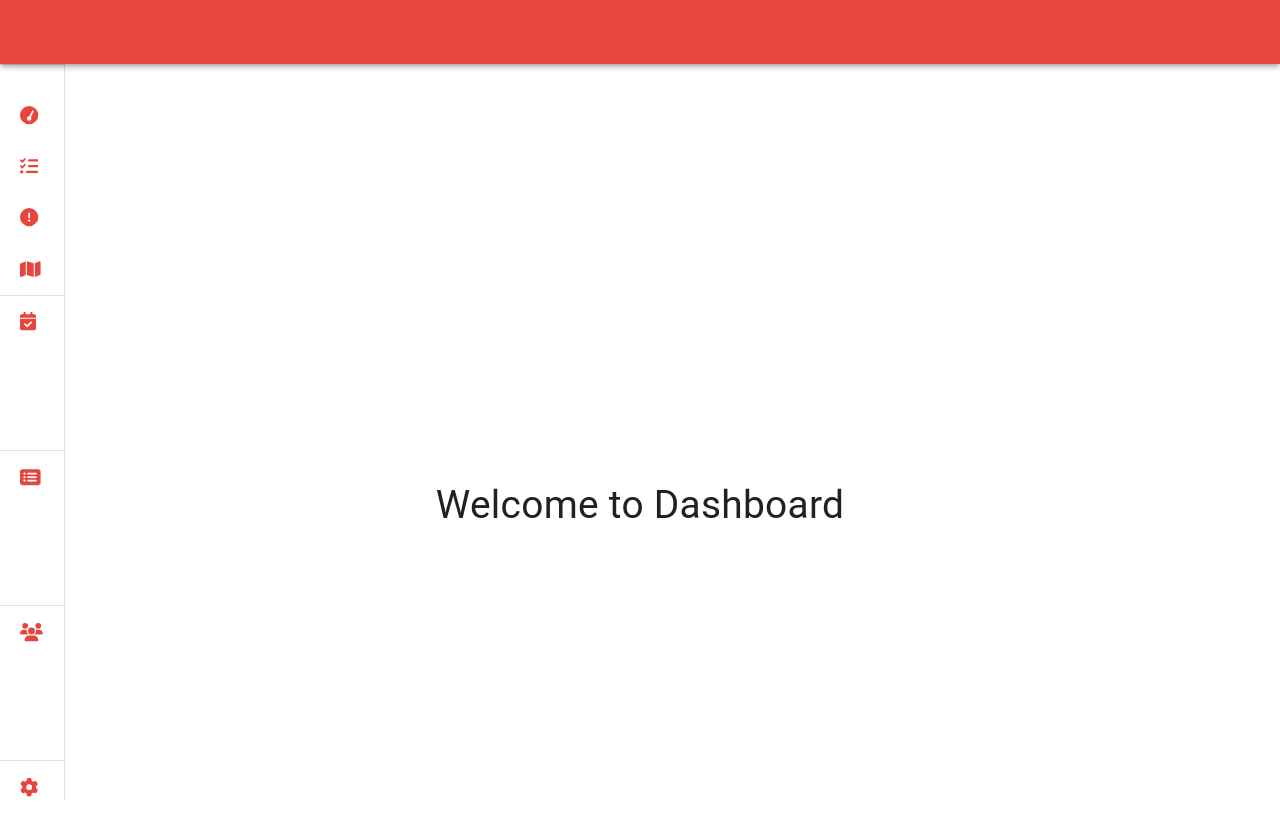
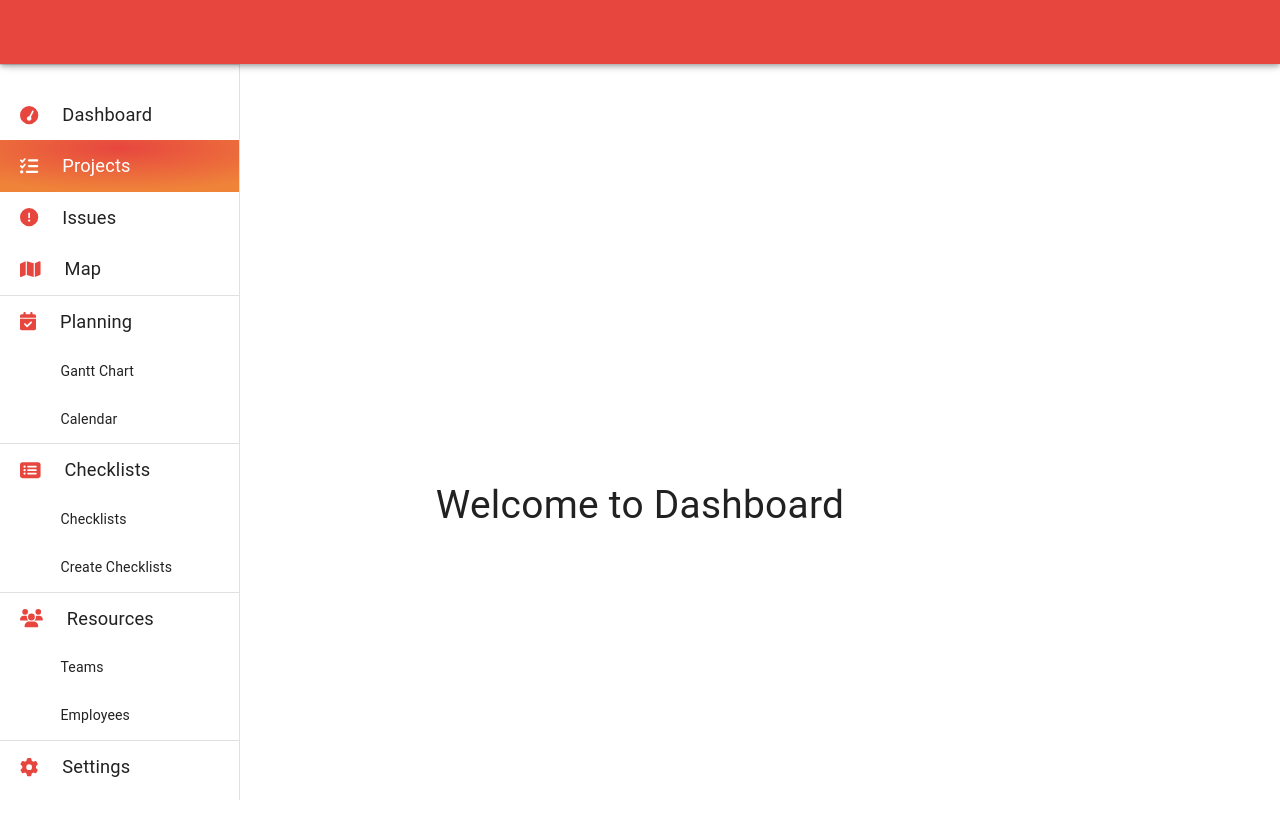
Before and after one commit to zsubzwary/frontend-test, a React (Create React App) app: page / in a window 1280 px wide. Shown: the top 836 px of the page. Built offline with nearby package versions, Linux system fonts and the light colour scheme; sample sign-in values are in the browser's storage.

Commit message:
Designing of Left Nav menu done - Improvements needed to restructure code

```diff
--- a/src/components/navigationMenu.js
+++ b/src/components/navigationMenu.js
@@ -1,4 +1,4 @@
-import * as React from "react";
+import React, { useContext } from "react";
 import { styled, useTheme } from "@mui/material/styles";
 import Box from "@mui/material/Box";
 import MuiDrawer from "@mui/material/Drawer";
@@ -32,6 +32,8 @@ import {
   faUsers,
 } from "@fortawesome/free-solid-svg-icons";
 import { useNavigate } from "react-router-dom";
+import { ColorModeContext } from "../App";
+import DarkModeSwitch from "../components/common/DarkModeSwitch";
 
 const drawerWidth = 240;
 
@@ -102,15 +104,21 @@ const Drawer = styled(MuiDrawer, { shouldForwardProp: (prop) => prop !== "open"
 
 export default function NavigationMenu() {
   const theme = useTheme();
-  const [open, setOpen] = React.useState(false);
+  const [open, setOpen] = React.useState(true);
   const navigate = useNavigate();
+  const colorMode = useContext(ColorModeContext);
+  const [selectedIndex, setSelectedIndex] = React.useState(1);
+
+  const handleListItemClick = (event, index) => {
+    setSelectedIndex(index);
+  };
 
   const handleDrawerOpen = () => {
     setOpen(true);
   };
 
   const handleDrawerClose = () => {
-    setOpen(false);
+    setOpen(true);
   };
 
   return (
@@ -130,6 +138,8 @@ export default function NavigationMenu() {
         <List style={{ marginTop: "1rem" }}>
           <ListItem key={"Dashboard"} disablePadding sx={{ display: "block" }}>
             <ListItemButton
+              selected={selectedIndex === 0}
+              onClick={(event) => handleListItemClick(event, 0)}
               sx={{
                 minHeight: 48,
                 justifyContent: open ? "initial" : "center",
@@ -150,6 +160,8 @@ export default function NavigationMenu() {
           </ListItem>
           <ListItem key={"Projects"} disablePadding sx={{ display: "block" }}>
             <ListItemButton
+              selected={selectedIndex === 1}
+              onClick={(event) => handleListItemClick(event, 1)}
               sx={{
                 minHeight: 48,
                 justifyContent: open ? "initial" : "center",
@@ -175,6 +187,8 @@ export default function NavigationMenu() {
             sx={{ display: "block" }}
           >
             <ListItemButton
+              selected={selectedIndex === 2}
+              onClick={(event) => handleListItemClick(event, 2)}
               sx={{
                 minHeight: 48,
                 justifyContent: open ? "initial" : "center",
@@ -195,6 +209,8 @@ export default function NavigationMenu() {
           </ListItem>
           <ListItem key={"Map"} disablePadding sx={{ display: "block" }}>
             <ListItemButton
+              selected={selectedIndex === 3}
+              onClick={(event) => handleListItemClick(event, 3)}
               sx={{
                 minHeight: 48,
                 justifyContent: open ? "initial" : "center",
@@ -208,7 +224,7 @@ export default function NavigationMenu() {
                   justifyContent: "center",
                 }}
               >
-                {<FontAwesomeIcon icon={faMap} />}
+                <FontAwesomeIcon icon={faMap} />
               </ListItemIcon>
               <ListItemText primary={"Map"} sx={{ opacity: open ? 1 : 0 }} />
             </ListItemButton>
@@ -216,6 +232,8 @@ export default function NavigationMenu() {
           <Divider />
           <ListItem key={"Planing"} disablePadding sx={{ display: "block" }}>
             <ListItemButton
+              selected={selectedIndex === 4}
+              onClick={(event) => handleListItemClick(event, 4)}
               sx={{
                 minHeight: 48,
                 justifyContent: open ? "initial" : "center",
@@ -231,12 +249,14 @@ export default function NavigationMenu() {
               >
                 {<FontAwesomeIcon icon={faCalendarCheck} />}
               </ListItemIcon>
-              <ListItemText primary={"Planing"} sx={{ opacity: open ? 1 : 0 }} />
+              <ListItemText primary={"Planning"} sx={{ opacity: open ? 1 : 0 }} />
             </ListItemButton>
           </ListItem>
 
           <ListItem key={"Gantt Chart"} disablePadding sx={{ display: "block" }}>
             <ListItemButton
+              selected={selectedIndex === 5}
+              onClick={(event) => handleListItemClick(event, 5)}
               sx={{
                 minHeight: 48,
                 justifyContent: open ? "initial" : "center",
@@ -256,11 +276,17 @@ export default function NavigationMenu() {
                   /> /* { <FontAwesomeIcon style={{ visibility: "hidden" }} icon={faCog} />} */
                 }
               </ListItemIcon>
-              <ListItemText primary={"Gantt Chart"} sx={{ opacity: open ? 1 : 0 }} />
+              <ListItemText
+                primary={"Gantt Chart"}
+                primaryTypographyProps={{ fontSize: "0.88rem" }}
+                sx={{ opacity: open ? 1 : 0, fontSize: "6px !important" }}
+              />
             </ListItemButton>
           </ListItem>
           <ListItem key={"Calendar"} disablePadding sx={{ display: "block" }}>
             <ListItemButton
+              selected={selectedIndex === 6}
+              onClick={(event) => handleListItemClick(event, 6)}
               sx={{
                 minHeight: 48,
                 justifyContent: open ? "initial" : "center",
@@ -276,12 +302,18 @@ export default function NavigationMenu() {
               >
                 {<Box sx={{ width: "0.9em", height: "0.9em" }} />}
               </ListItemIcon>
-              <ListItemText primary={"Calendar"} sx={{ opacity: open ? 1 : 0 }} />
+              <ListItemText
+                primary={"Calendar"}
+                primaryTypographyProps={{ fontSize: "0.88rem" }}
+                sx={{ opacity: open ? 1 : 0 }}
+              />
             </ListItemButton>
           </ListItem>
           <Divider />
           <ListItem key={"Checklists"} disablePadding sx={{ display: "block" }}>
             <ListItemButton
+              selected={selectedIndex === 7}
+              onClick={(event) => handleListItemClick(event, 7)}
               sx={{
                 minHeight: 48,
                 justifyContent: open ? "initial" : "center",
@@ -302,6 +334,8 @@ export default function NavigationMenu() {
           </ListItem>
           <ListItem key={"ChecklistsChild"} disablePadding sx={{ display: "block" }}>
             <ListItemButton
+              selected={selectedIndex === 8}
+              onClick={(event) => handleListItemClick(event, 8)}
               sx={{
                 minHeight: 48,
                 justifyContent: open ? "initial" : "center",
@@ -317,11 +351,17 @@ export default function NavigationMenu() {
               >
                 {<Box sx={{ width: "0.9em", height: "0.9em" }} />}
               </ListItemIcon>
-              <ListItemText primary={"Checklists"} sx={{ opacity: open ? 1 : 0 }} />
+              <ListItemText
+                primary={"Checklists"}
+                primaryTypographyProps={{ fontSize: "0.88rem" }}
+                sx={{ opacity: open ? 1 : 0 }}
+              />
             </ListItemButton>
           </ListItem>
           <ListItem key={"Create Checklists"} disablePadding sx={{ display: "block" }}>
             <ListItemButton
+              selected={selectedIndex === 9}
+              onClick={(event) => handleListItemClick(event, 9)}
               sx={{
                 minHeight: 48,
                 justifyContent: open ? "initial" : "center",
@@ -337,12 +377,18 @@ export default function NavigationMenu() {
               >
                 {<Box sx={{ width: "0.9em", height: "0.9em" }} />}
               </ListItemIcon>
-              <ListItemText primary={"Create Checklists"} sx={{ opacity: open ? 1 : 0 }} />
+              <ListItemText
+                primary={"Create Checklists"}
+                primaryTypographyProps={{ fontSize: "0.88rem" }}
+                sx={{ opacity: open ? 1 : 0 }}
+              />
             </ListItemButton>
           </ListItem>
           <Divider />
           <ListItem key={"Resources"} disablePadding sx={{ display: "block" }}>
             <ListItemButton
+              selected={selectedIndex === 10}
+              onClick={(event) => handleListItemClick(event, 10)}
               sx={{
                 minHeight: 48,
                 justifyContent: open ? "initial" : "center",
@@ -363,6 +409,8 @@ export default function NavigationMenu() {
           </ListItem>
           <ListItem key={"Teams"} disablePadding sx={{ display: "block" }}>
             <ListItemButton
+              selected={selectedIndex === 11}
+              onClick={(event) => handleListItemClick(event, 11)}
               sx={{
                 minHeight: 48,
                 justifyContent: open ? "initial" : "center",
@@ -378,11 +426,17 @@ export default function NavigationMenu() {
               >
                 {<Box sx={{ width: "0.9em", height: "0.9em" }} />}
               </ListItemIcon>
-              <ListItemText primary={"Teams"} sx={{ opacity: open ? 1 : 0 }} />
+              <ListItemText
+                primary={"Teams"}
+                primaryTypographyProps={{ fontSize: "0.88rem" }}
+                sx={{ opacity: open ? 1 : 0 }}
+              />
             </ListItemButton>
           </ListItem>
           <ListItem key={"Employees"} disablePadding sx={{ display: "block" }}>
             <ListItemButton
+              selected={selectedIndex === 12}
+              onClick={(event) => handleListItemClick(event, 12)}
               sx={{
                 minHeight: 48,
                 justifyContent: open ? "initial" : "center",
@@ -398,12 +452,18 @@ export default function NavigationMenu() {
               >
                 {<Box sx={{ width: "0.9em", height: "0.9em" }} />}
               </ListItemIcon>
-              <ListItemText primary={"Employees"} sx={{ opacity: open ? 1 : 0 }} />
+              <ListItemText
+                primary={"Employees"}
+                primaryTypographyProps={{ fontSize: "0.88rem" }}
+                sx={{ opacity: open ? 1 : 0 }}
+              />
             </ListItemButton>
           </ListItem>
           <Divider />
           <ListItem key={"Settings"} disablePadding sx={{ display: "block" }}>
             <ListItemButton
+              selected={selectedIndex === 13}
+              onClick={(event) => handleListItemClick(event, 13)}
               sx={{
                 minHeight: 48,
                 justifyContent: open ? "initial" : "center",
@@ -424,6 +484,8 @@ export default function NavigationMenu() {
           </ListItem>
           <ListItem key={"Partner Settings"} disablePadding sx={{ display: "block" }}>
             <ListItemButton
+              selected={selectedIndex === 14}
+              onClick={(event) => handleListItemClick(event, 14)}
               sx={{
                 minHeight: 48,
                 justifyContent: open ? "initial" : "center",
@@ -439,10 +501,107 @@ export default function NavigationMenu() {
               >
                 {<Box sx={{ width: "0.9em", height: "0.9em" }} />}
               </ListItemIcon>
-              <ListItemText primary={"Partner Settings"} sx={{ opacity: open ? 1 : 0 }} />
+              <ListItemText
+                primary={"Partner Settings"}
+                primaryTypographyProps={{ fontSize: "0.88rem" }}
+                sx={{ opacity: open ? 1 : 0 }}
+              />
             </ListItemButton>
           </ListItem>
           <ListItem key={"Email Settings"} disablePadding sx={{ display: "block" }}>
+            <ListItemButton
+              selected={selectedIndex === 15}
+              onClick={(event) => handleListItemClick(event, 15)}
+              sx={{
+                minHeight: 48,
+                justifyContent: open ? "initial" : "center",
+                px: 2.5,
+              }}
+            >
+              <ListItemIcon
+                sx={{
+                  minWidth: 0,
+                  mr: open ? 3 : "auto",
+                  justifyContent: "center",
+                }}
+              >
+                {<Box sx={{ width: "0.9em", height: "0.9em" }} />}
+              </ListItemIcon>
+              <ListItemText
+                primary={"Email Settings"}
+                primaryTypographyProps={{ fontSize: "0.88rem" }}
+                sx={{ opacity: open ? 1 : 0 }}
+              />
+            </ListItemButton>
+          </ListItem>
+          <ListItem key={"Users"} disablePadding sx={{ display: "block" }}>
+            <ListItemButton
+              selected={selectedIndex === 16}
+              onClick={(event) => handleListItemClick(event, 16)}
+              sx={{
+                minHeight: 48,
+                justifyContent: open ? "initial" : "center",
+                px: 2.5,
+              }}
+            >
+              <ListItemIcon
+                sx={{
+                  minWidth: 0,
+                  mr: open ? 3 : "auto",
+                  justifyContent: "center",
+                }}
+              >
+                {<Box sx={{ width: "0.9em", height: "0.9em" }} />}
+              </ListItemIcon>
+              <ListItemText
+                primary={"Users"}
+                primaryTypographyProps={{ fontSize: "0.88rem" }}
+                sx={{ opacity: open ? 1 : 0 }}
+              />
+            </ListItemButton>
+          </ListItem>
+          <ListItem key={"Product Settings"} disablePadding sx={{ display: "block" }}>
+            <ListItemButton
+              selected={selectedIndex === 17}
+              onClick={(event) => handleListItemClick(event, 17)}
+              sx={{
+                minHeight: 48,
+                justifyContent: open ? "initial" : "center",
+                px: 2.5,
+              }}
+            >
+              <ListItemIcon
+                sx={{
+                  minWidth: 0,
+                  mr: open ? 3 : "auto",
+                  justifyContent: "center",
+                }}
+              >
+                {<Box sx={{ width: "0.9em", height: "0.9em" }} />}
+              </ListItemIcon>
+              <ListItemText
+                primary={"Product Settings"}
+                primaryTypographyProps={{ fontSize: "0.88rem" }}
+                sx={{ opacity: open ? 1 : 0 }}
+              />
+            </ListItemButton>
+          </ListItem>
+          <Divider />
+          <ListItem key={"Appearance"} disablePadding sx={{ display: "block" }}>
+            <ListItemButton selected={selectedIndex === 18}>
+              <ListItemIcon
+                sx={{
+                  minWidth: 0,
+                  mr: open ? 3 : "auto",
+                  justifyContent: "center",
+                }}
+              >
+                {<FontAwesomeIcon icon={faMoon} />}
+              </ListItemIcon>
+              <ListItemText primary={"Appearance"} sx={{ opacity: open ? 1 : 0 }} />
+            </ListItemButton>
+          </ListItem>
+          <ListItem key={"Dark Mode Switch"} disablePadding sx={{ display: "block" }}>
             <ListItemButton
               sx={{
                 minHeight: 48,
@@ -459,73 +618,16 @@ export default function NavigationMenu() {
               >
                 {<Box sx={{ width: "0.9em", height: "0.9em" }} />}
               </ListItemIcon>
-              <ListItemText primary={"Email Settings"} sx={{ opacity: open ? 1 : 0 }} />
-            </ListItemButton>
-          </ListItem>
-          <ListItem key={"Users"} disablePadding sx={{ display: "block" }}>
-            <ListItemButton
-              sx={{
-                minHeight: 48,
-                justifyContent: open ? "initial" : "center",
-                px: 2.5,
-              }}
-            >
-              <ListItemIcon
-                sx={{
-                  minWidth: 0,
-                  mr: open ? 3 : "auto",
-                  justifyContent: "center",
-                }}
-              >
-                {<Box sx={{ width: "0.9em", height: "0.9em" }} />}
-              </ListItemIcon>
-              <ListItemText primary={"Users"} sx={{ opacity: open ? 1 : 0 }} />
-            </ListItemButton>
-          </ListItem>
-          <ListItem key={"Product Settings"} disablePadding sx={{ display: "block" }}>
-            <ListItemButton
-              sx={{
-                minHeight: 48,
-                justifyContent: open ? "initial" : "center",
-                px: 2.5,
-              }}
-            >
-              <ListItemIcon
-                sx={{
-                  minWidth: 0,
-                  mr: open ? 3 : "auto",
-                  justifyContent: "center",
-                }}
-              >
-                {<Box sx={{ width: "0.9em", height: "0.9em" }} />}
-              </ListItemIcon>
-              <ListItemText primary={"Product Settings"} sx={{ opacity: open ? 1 : 0 }} />
-            </ListItemButton>
-          </ListItem>
-          <Divider />
-          <ListItem key={"Appearance"} disablePadding sx={{ display: "block" }}>
-            <ListItemButton
-              sx={{
-                minHeight: 48,
-                justifyContent: open ? "initial" : "center",
-                px: 2.5,
-              }}
-            >
-              <ListItemIcon
-                sx={{
-                  minWidth: 0,
-                  mr: open ? 3 : "auto",
-                  justifyContent: "center",
-                }}
-              >
-                {<FontAwesomeIcon icon={faMoon} />}
-              </ListItemIcon>
-              <ListItemText primary={"Appearance"} sx={{ opacity: open ? 1 : 0 }} />
+              <Box>
+                <DarkModeSwitch handleThemeChange={colorMode.toggleColorMode} />
+              </Box>
             </ListItemButton>
           </ListItem>
           <Divider />
           <ListItem key={"Offer"} disablePadding sx={{ display: "block" }}>
             <ListItemButton
+              selected={selectedIndex === 19}
+              onClick={(event) => handleListItemClick(event, 19)}
               sx={{
                 minHeight: 48,
                 justifyContent: open ? "initial" : "center",
```
